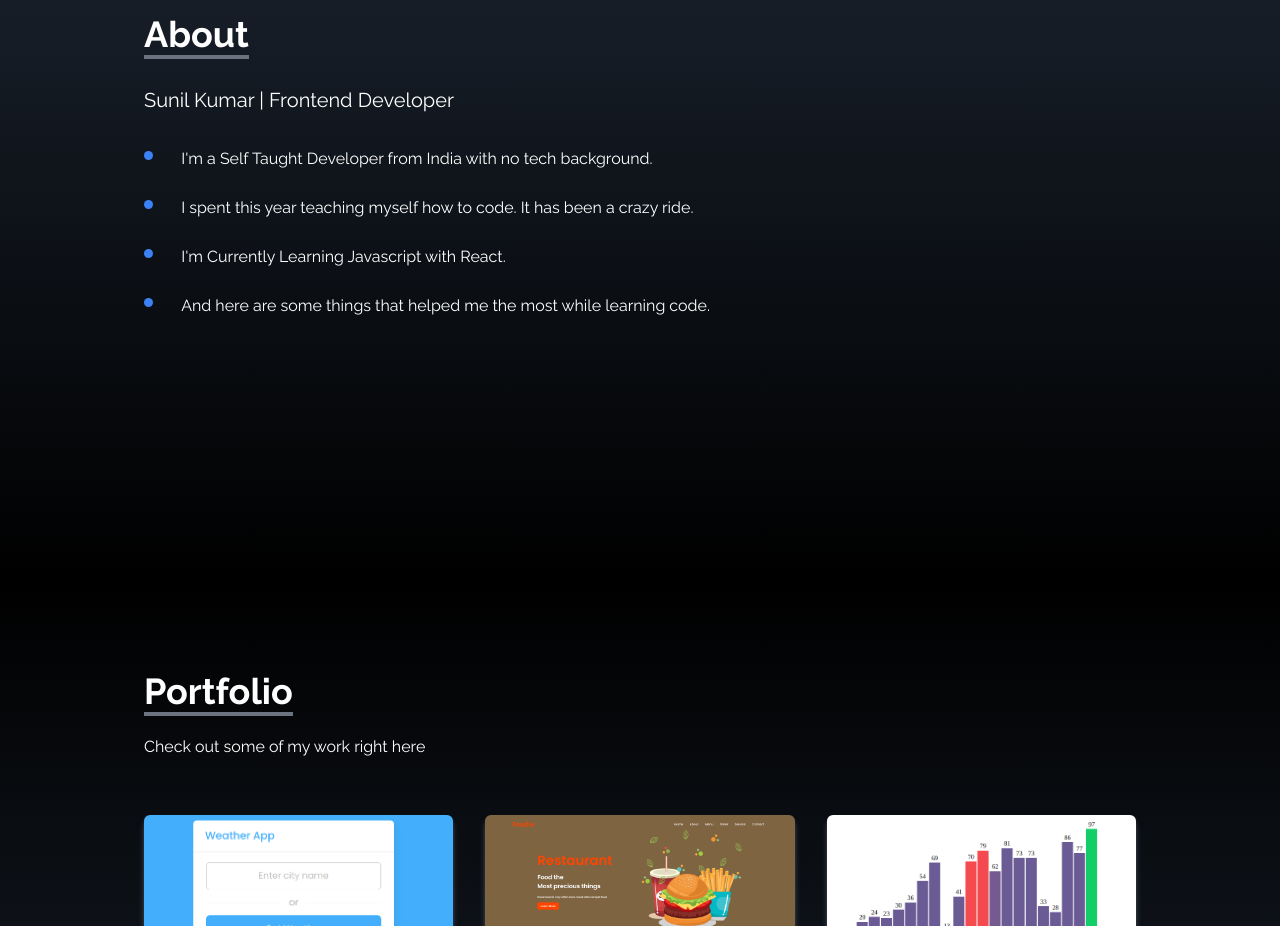
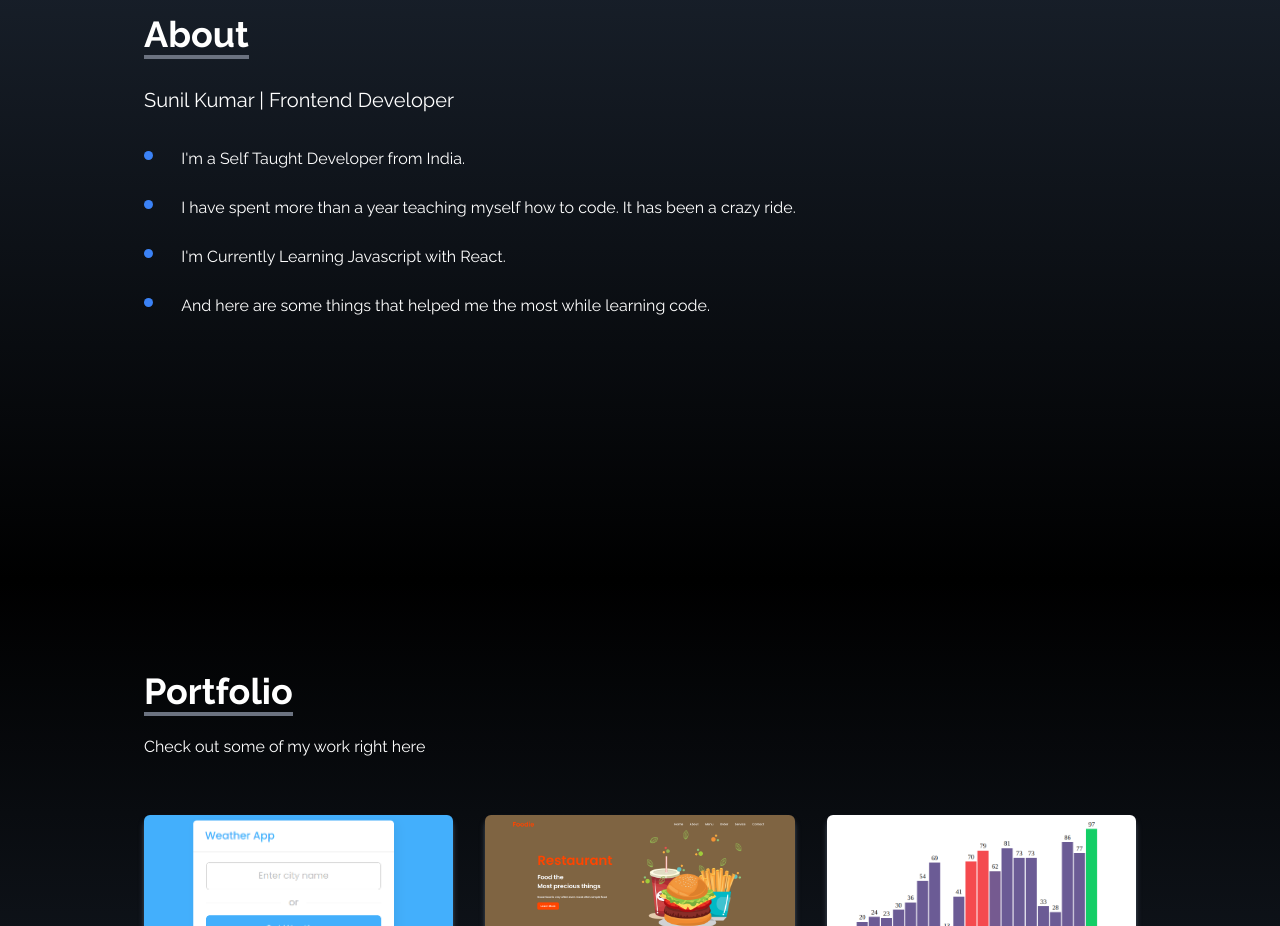
Before and after one commit to 0rigin-c0de/react-portfolio, a React (Vite) app: page / in a window 1280 px wide. Shown: the part 1020-1946 px from the top of the page. Built offline with nearby package versions, Linux system fonts and the light colour scheme.

Commit message:
initial-commit

```diff
--- a/src/components/About.jsx
+++ b/src/components/About.jsx
@@ -15,8 +15,8 @@ const About = () => {
         </div>
         <h2 className="text-xl">Sunil Kumar | Frontend Developer</h2>
         <ul className="about  list-disc list-inside pt-3">
-          <li className="pt-2">I'm a Self Taught Developer from India with no tech background.</li>
-          <li className="pt-2">I spent this year teaching myself how to code. It has been a crazy ride.</li>
+          <li className="pt-2">I'm a Self Taught Developer from India.</li>
+          <li className="pt-2">I have spent more than a year teaching myself how to code. It has been a crazy ride.</li>
           <li className="pt-2">I'm Currently Learning Javascript with React.</li>
           <li className="pt-2"> And here are some things that helped me the most while learning code.</li>
         </ul>
```
